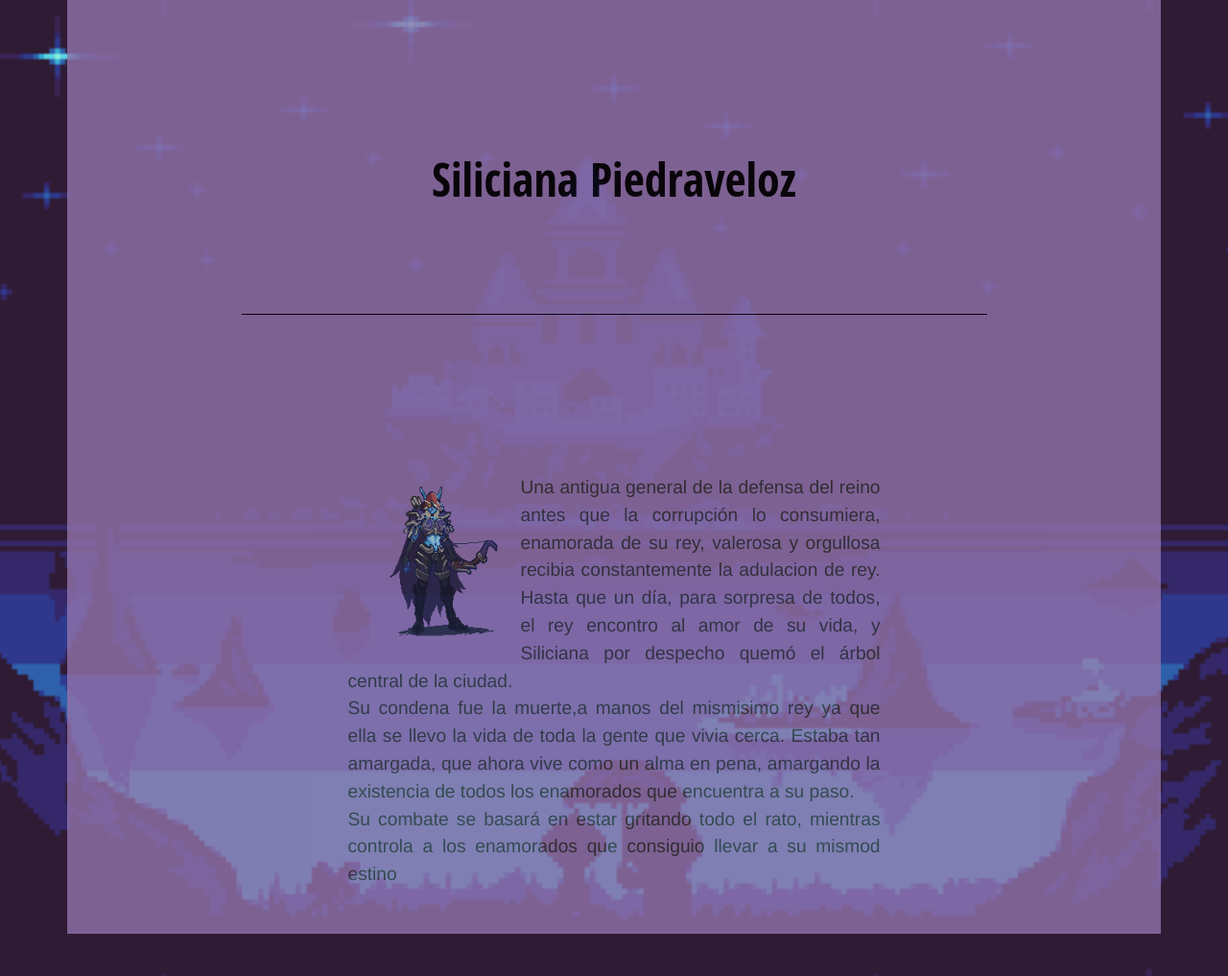
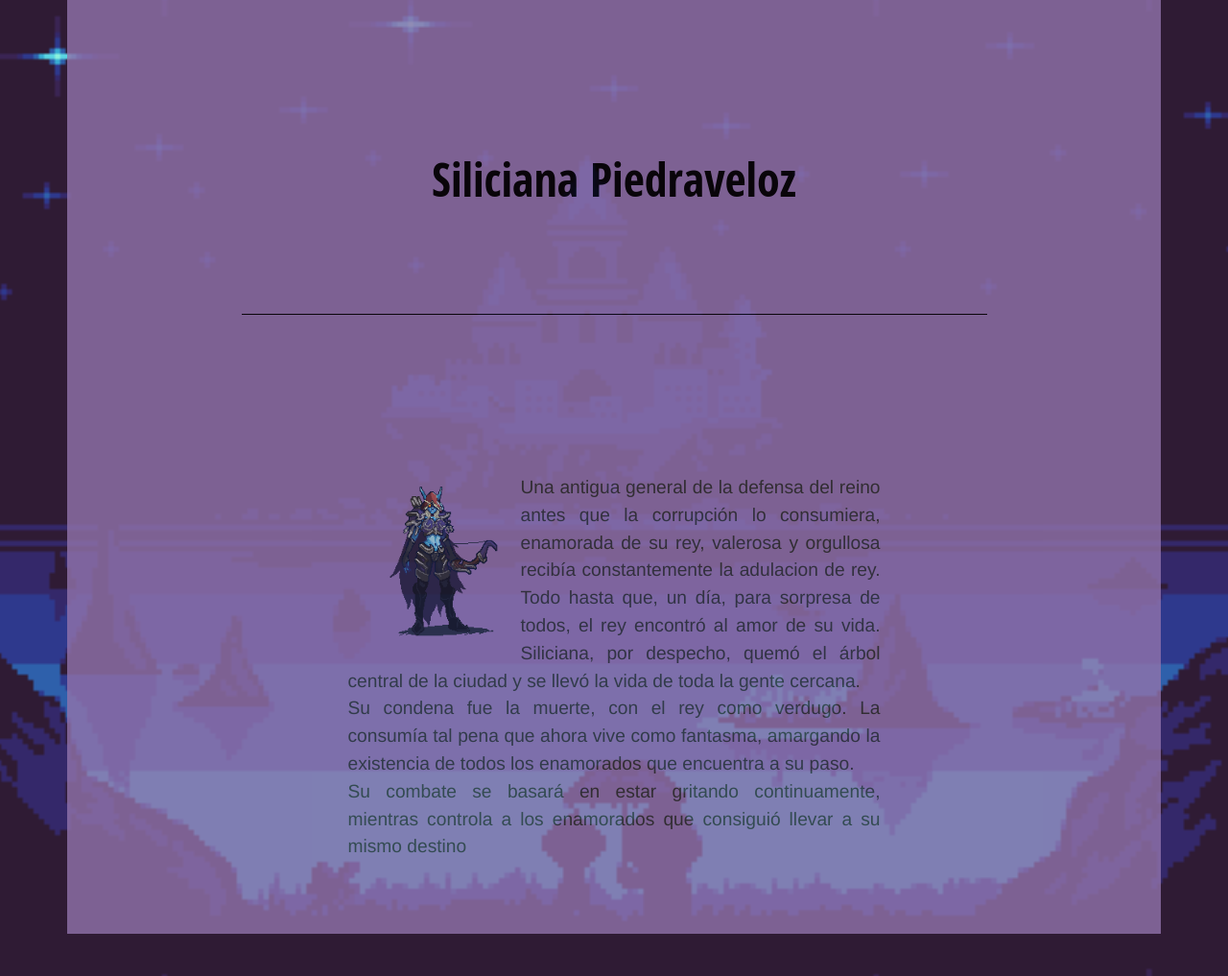
Before and after one commit to spiderfan211/Haz-la-guerra-y-no-el-amor, a PHP site: page /contenido/personajes/siliciana.php in a window 1280 px wide. Shown: the part 89-1106 px from the top of the page at 96% size. Run offline with PHP 8.4, Linux system fonts and the light colour scheme.

Commit message:
Redacción de Siliciana

```diff
--- a/contenido/personajes/siliciana.php
+++ b/contenido/personajes/siliciana.php
@@ -19,15 +19,14 @@
             <p class="parrafopersonaje">
                 <img class="imagenparrafo" src="../../imagenes/siliciana.gif" alt="Siliciana">
                 Una antigua general de la defensa del reino antes que la corrupción lo consumiera, enamorada de su rey, valerosa y
-                 orgullosa recibia constantemente la adulacion de rey. Hasta que un día,
-                 para sorpresa de todos, el rey encontro al amor de su vida, y Siliciana por despecho
-                 quemó el árbol central de la ciudad.
+                 orgullosa recibía constantemente la adulacion de rey. Todo hasta que, un día,
+                 para sorpresa de todos, el rey encontró al amor de su vida. Siliciana, por despecho,
+                 quemó el árbol central de la ciudad y se llevó la vida de toda la gente cercana.
                  <br>
-                Su condena fue la muerte,a manos del mismisimo rey ya que ella se llevo la vida de toda
-                 la gente que vivia cerca. Estaba tan amargada, que ahora vive como un alma en pena, amargando
+                Su condena fue la muerte, con el rey como verdugo. La consumía tal pena que ahora vive como fantasma, amargando
                  la existencia de todos los enamorados que encuentra a su paso.
                  <br>
-                 Su combate se basará en estar gritando todo el rato, mientras controla a los enamorados que consiguio llevar a su mismod estino
+                 Su combate se basará en estar gritando continuamente, mientras controla a los enamorados que consiguió llevar a su mismo destino
             </p>
 
 
```
